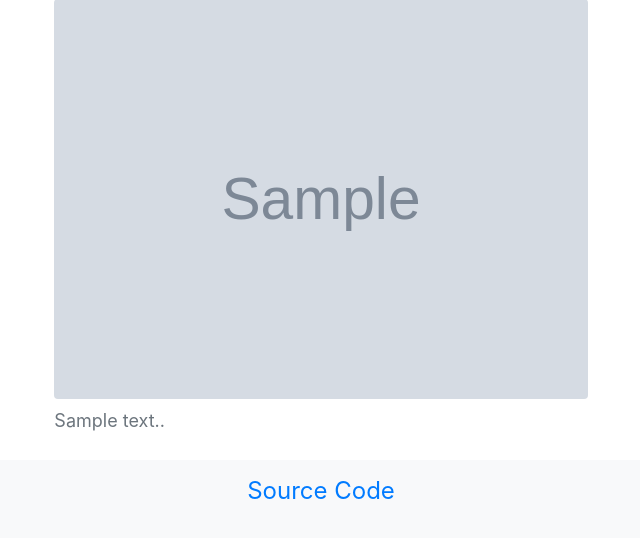
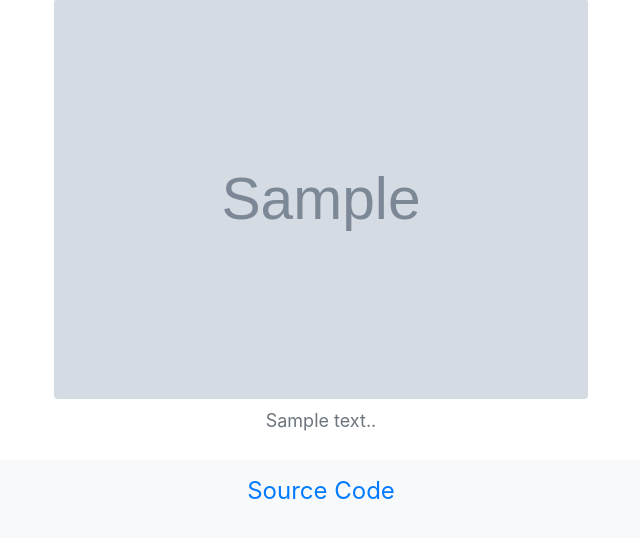
Before and after one commit to Jiminger/CSMuseum, a Flask app: template templates/item.html in a window 1280 px wide. Shown: the part 354-892 px from the top of the page, without its empty margins (319-959 px from the left). Run offline with Flask 2, Linux system fonts and the light colour scheme; the template is opened without the code that fills it: most values are stand-ins (such as "Sample title", 1, 10 or a date in 2020); grey boxes marked "Sample" are stand-in pictures.

Commit message:
center figure text

```diff
--- a/templates/item.html
+++ b/templates/item.html
@@ -50,7 +50,7 @@
     <div class="img-and-description-container">
     <figure class="figure">
         <img src="{{ img_path }}" class="figure-img img-fluid rounded" alt="{{item_name}} picture">
-        <figcaption class="figure-caption">{{item_desc}}.</figcaption>
+        <figcaption class="figure-caption text-center">{{item_desc}}.</figcaption>
     </figure>
     </div>
 
```
